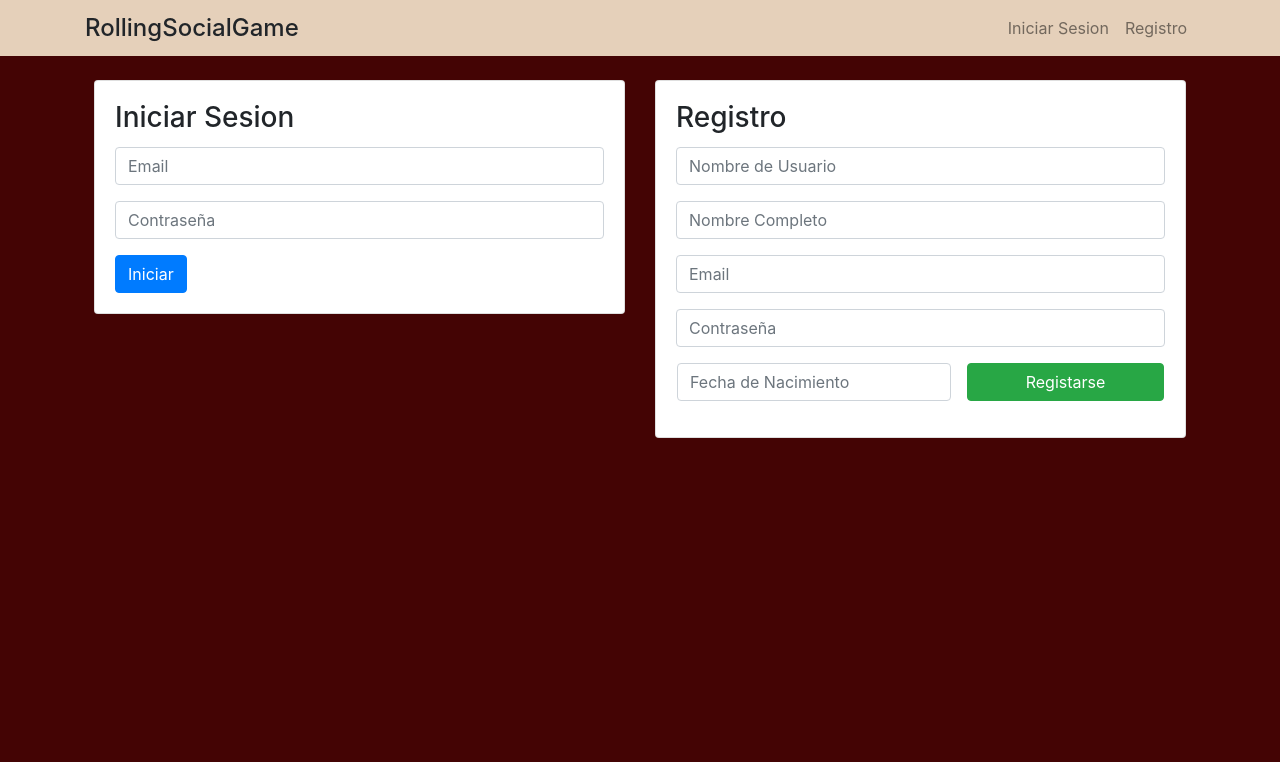
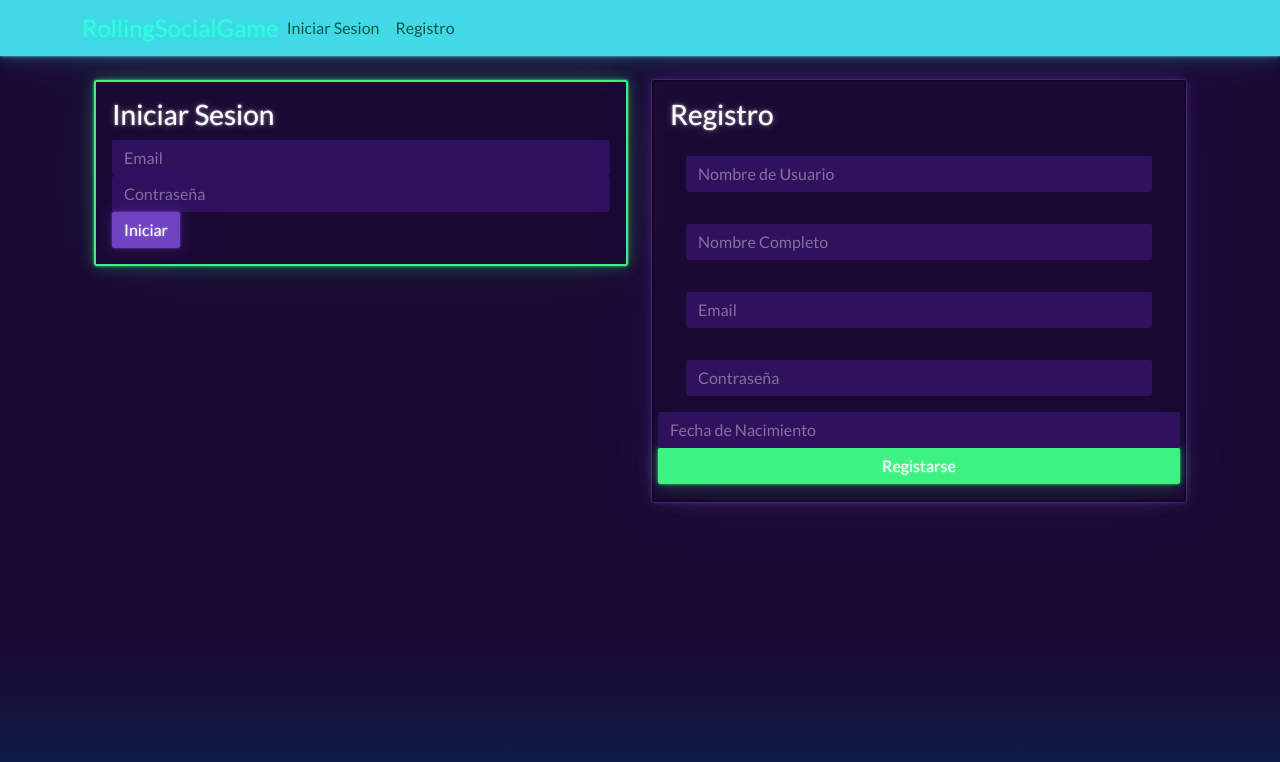
Before and after one commit to EricERodriguez/Proyecto-final-Rolling, a React (Create React App) app in the folder frontend/: page / in a window 1280 px wide. Shown: the top 762 px of the page. Built offline with nearby package versions, Linux system fonts and the light colour scheme.

Commit message:
Se agrego botswach

```diff
--- a/frontend/package.json
+++ b/frontend/package.json
@@ -9,6 +9,7 @@
     "@fortawesome/react-fontawesome": "^0.1.16",
     "axios": "^0.19.0",
     "bootstrap": "^4.3.1",
+    "bootswatch": "^5.1.3",
     "jquery": "^3.4.1",
     "popper.js": "^1.15.0",
     "react": "^16.8.6",
--- a/frontend/src/App.js
+++ b/frontend/src/App.js
@@ -2,8 +2,9 @@ import React, {Component} from 'react';
 import {BrowserRouter as Router, Route, Switch} from "react-router-dom";
 import axios from "axios";
 
-import "bootstrap/dist/css/bootstrap.min.css";
+// import "bootstrap/dist/css/bootstrap.min.css";
 import "bootstrap/dist/js/bootstrap.min.js";
+import "bootswatch/dist/vapor/bootstrap.min.css";
 
 import Home from "./components/Home";
 import Publication from "./components/Publications/Publication";
--- a/frontend/src/components/LoginSystem/Login.js
+++ b/frontend/src/components/LoginSystem/Login.js
@@ -34,7 +34,7 @@ class Login extends Component{
 
   render(){
     return (
-      <div className="card card-body">
+      <div className="card card-body border-success">
         <h3 className="card-title">Iniciar Sesion</h3>
         <form onSubmit={this.login}>
           <div className="form-group">
--- a/frontend/src/components/LoginSystem/Register.js
+++ b/frontend/src/components/LoginSystem/Register.js
@@ -54,19 +54,19 @@ class Register extends Component{
 
   render(){
     return (
-      <div className="card card-body">
+      <div className="card card-body border-dark">
         <h3 className="card-title">Registro</h3>
         <form onSubmit={this.createAccount}>
-          <div className="form-group">
+          <div className="form-group p-3">
             <input type="text" className="form-control" name="username" placeholder="Nombre de Usuario" onChange={this.onInputChange} value={this.state.username}/>
           </div>
-          <div className="form-group">
+          <div className="form-group p-3">
             <input type="text" className="form-control" name="fullName" placeholder="Nombre Completo" onChange={this.onInputChange} value={this.state.fullName}/>
           </div>
-          <div className="form-group">
+          <div className="form-group p-3">
             <input type="email" className="form-control" name="email" placeholder="Email" onChange={this.onInputChange} value={this.state.email}/>
           </div>
-          <div className="form-group">
+          <div className="form-group p-3">
             <input type="password" className="form-control" name="password" placeholder="Contraseña" onChange={this.onInputChange} value={this.state.password} />
           </div>
           <div className="form-group row pl-3 pr-3">
--- a/frontend/src/components/Navigation/Navigation.js
+++ b/frontend/src/components/Navigation/Navigation.js
@@ -8,7 +8,7 @@ class Navigation extends Component {
     const { isAuth } = this.props;
 
     return (
-      <nav className="navbar navbar-expand-lg navbar-light ">
+      <nav className="navbar navbar-expand-lg navbar-light bg-light">
         <div className="container">
 
           <Link className="nav-brand text-decoration-none text-reset h4 my-auto" to="/">RollingSocialGame</Link>
--- a/frontend/src/components/Publications/CreatePublication.js
+++ b/frontend/src/components/Publications/CreatePublication.js
@@ -31,7 +31,7 @@ class CreatePublication extends Component {
 
   render() {
     return (
-      <div className="card card-body mb-4">
+      <div className="card card-body mb-4 border-info">
         <form onSubmit={this.createPublication}>
           <div className="form-group">
             <input type="text" className="form-control" placeholder="Titulo" value={this.state.title} onChange={this.onChangeInput} name="title"/>
--- a/frontend/src/components/Publications/Publication.js
+++ b/frontend/src/components/Publications/Publication.js
@@ -64,9 +64,9 @@ class Publication extends Component {
 
     return (
       <div>
-        <div className="card">
-          <div className="card-header bg-white d-flex justify-content-between">
-            <h3 className="card-title">{title}</h3>
+        <div className="card ">
+          <div className="card-header bg-black d-flex justify-content-between">
+            <h3 className="card-title bg-black">{title}</h3>
             {
               author === this.props.acc.username ?
               (
--- a/frontend/src/components/Publications/ViewPublication.js
+++ b/frontend/src/components/Publications/ViewPublication.js
@@ -15,8 +15,8 @@ class ViewPublication extends Component {
     const { title, content, author, date } = this.props;
 
     return (
-      <div className="card mb-4">
-        <div className="card-header bg-white d-flex justify-content-between">
+      <div className="card  border-success mb-4">
+        <div className="card-header bg-black d-flex justify-content-between">
           <h3 className="card-title">{title}</h3>
           {/* {author === this.props.user ? (
             <section>
--- a/frontend/src/css/index.css
+++ b/frontend/src/css/index.css
@@ -1,6 +1,6 @@
-body{
+/* body{
     background-color: rgb(68, 4, 4);
 }
 nav{
     background-color: rgb(229, 208, 186);
-}
+} */
```
Also changed, not shown: 1 other file (tests, documents, lock files or other folders).
